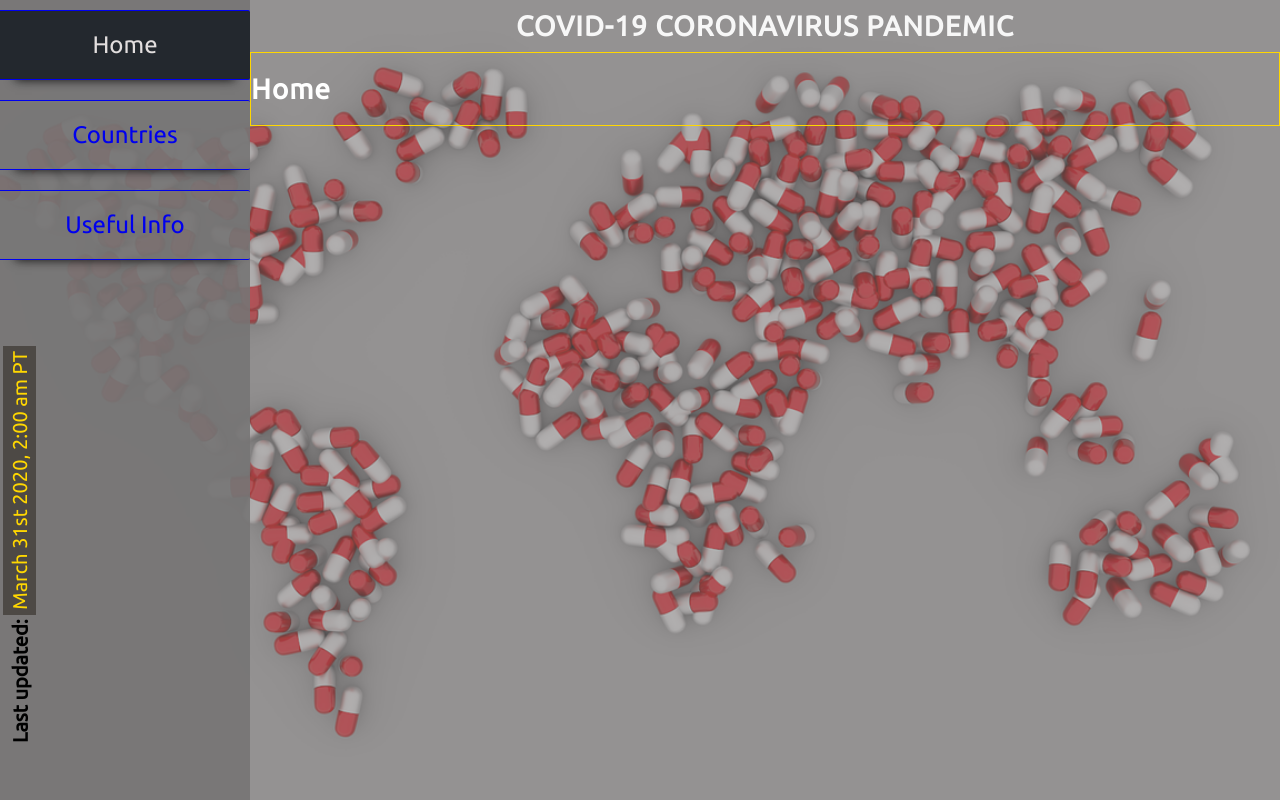
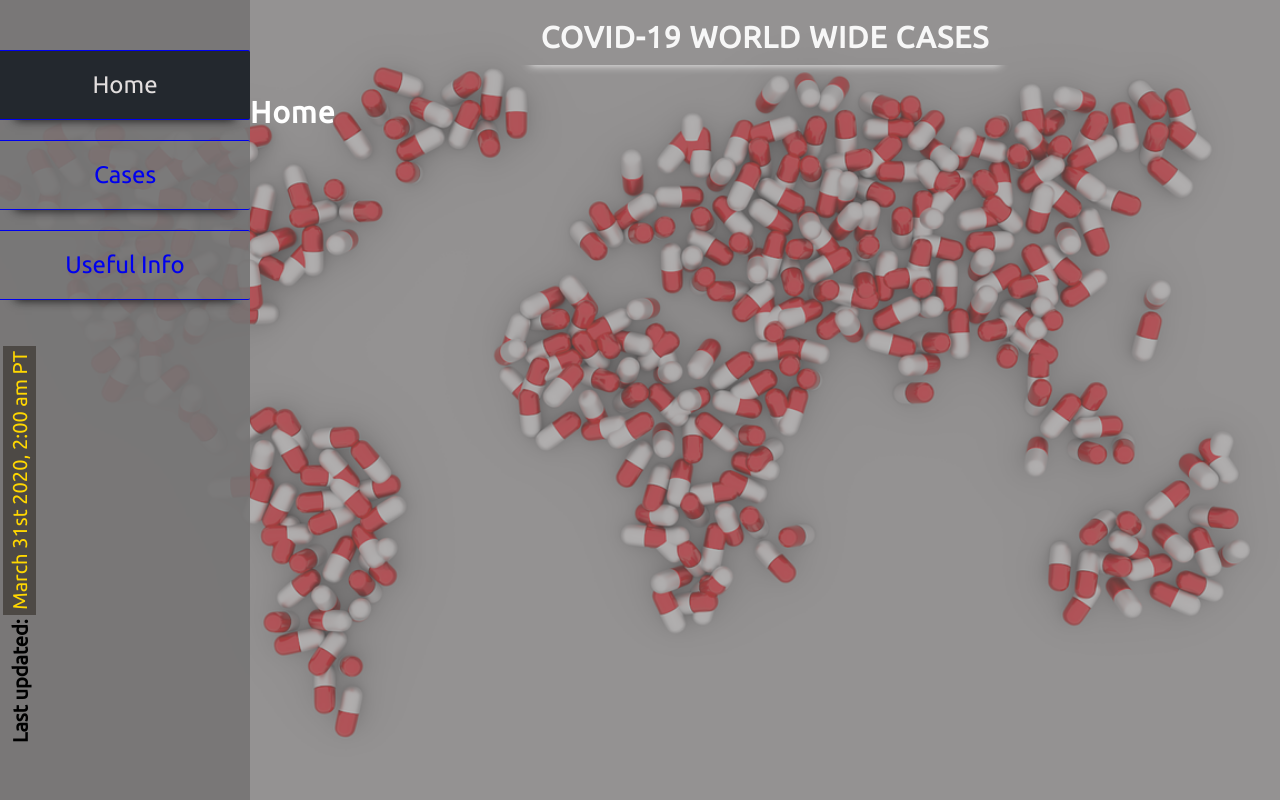
Before and after one commit to rbabaci1/coronavirus, a React (Create React App) app: page / in a window 1280 px wide. Built offline with nearby package versions, Linux system fonts and the light colour scheme.

Commit message:
add style to the Header

```diff
--- a/src/components/Header/Header.js
+++ b/src/components/Header/Header.js
@@ -5,7 +5,7 @@ import './header.scss';
 export default function Header() {
   return (
     <header>
-      <h1>COVID-19 CORONAVIRUS PANDEMIC</h1>
+      <h1>COVID-19 WORLD WIDE CASES</h1>
     </header>
   );
 }
--- a/src/components/Header/header.scss
+++ b/src/components/Header/header.scss
@@ -2,4 +2,13 @@ header {
   text-align: center;
   box-sizing: border-box;
   margin-left: 250px;
+  display: flex;
+  flex-direction: column;
+  align-items: center;
+
+  h1 {
+    width: 500px;
+    margin: 10px 0;
+    box-shadow: 0 15px 10px -15px;
+  }
 }
--- a/src/components/Home/home.scss
+++ b/src/components/Home/home.scss
@@ -1,7 +1,7 @@
 .home {
   box-sizing: border-box;
   margin-left: 250px;
-  border: 1px solid gold;
+  // border: 1px solid gold;
 
   h1 {
     margin: 0;
--- a/src/components/NavBar/NavBar.js
+++ b/src/components/NavBar/NavBar.js
@@ -13,7 +13,7 @@ export default function NavBar() {
         </NavLink>
 
         <NavLink to='/countries'>
-          <li>Countries</li>
+          <li>Cases</li>
         </NavLink>
 
         <NavLink to='/info'>
--- a/src/components/NavBar/navBar.scss
+++ b/src/components/NavBar/navBar.scss
@@ -18,14 +18,14 @@
     text-align: center;
     display: flex;
     flex-direction: column;
-    // &:first-child {
-    //   margin-top: 100px;
-    // }
+    &:first-child {
+      margin-top: 50px;
+    }
 
     a {
       text-decoration: none;
       font-size: 24px;
-      margin: 10px 0;
+      margin-bottom: 20px;
       box-shadow: 0 15px 10px -15px #111;
 
       @include link-borders;
--- a/src/index.scss
+++ b/src/index.scss
@@ -15,7 +15,7 @@ code {
     monospace;
 }
 h1 {
-  font-size: 28px;
+  font-size: 30px;
   letter-spacing: 1px;
   margin: 0;
   padding: 10px 0;
```
